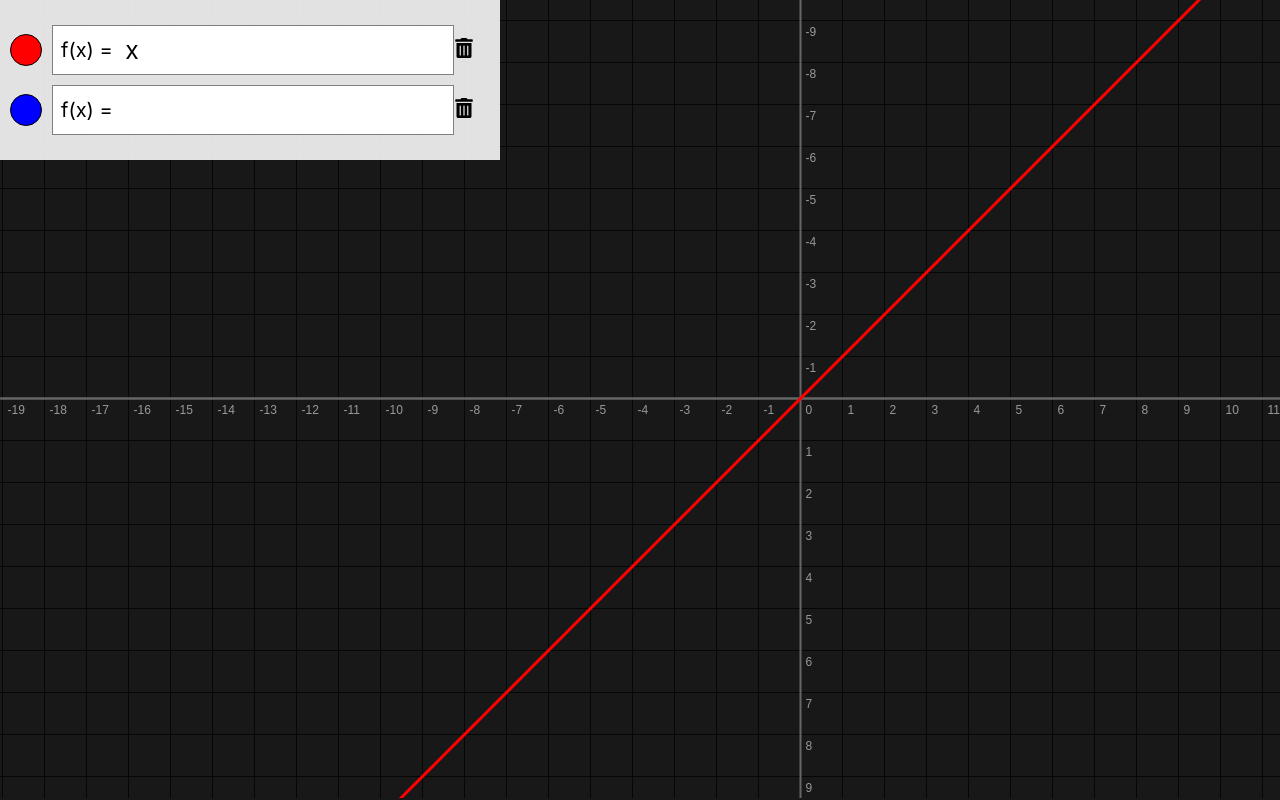
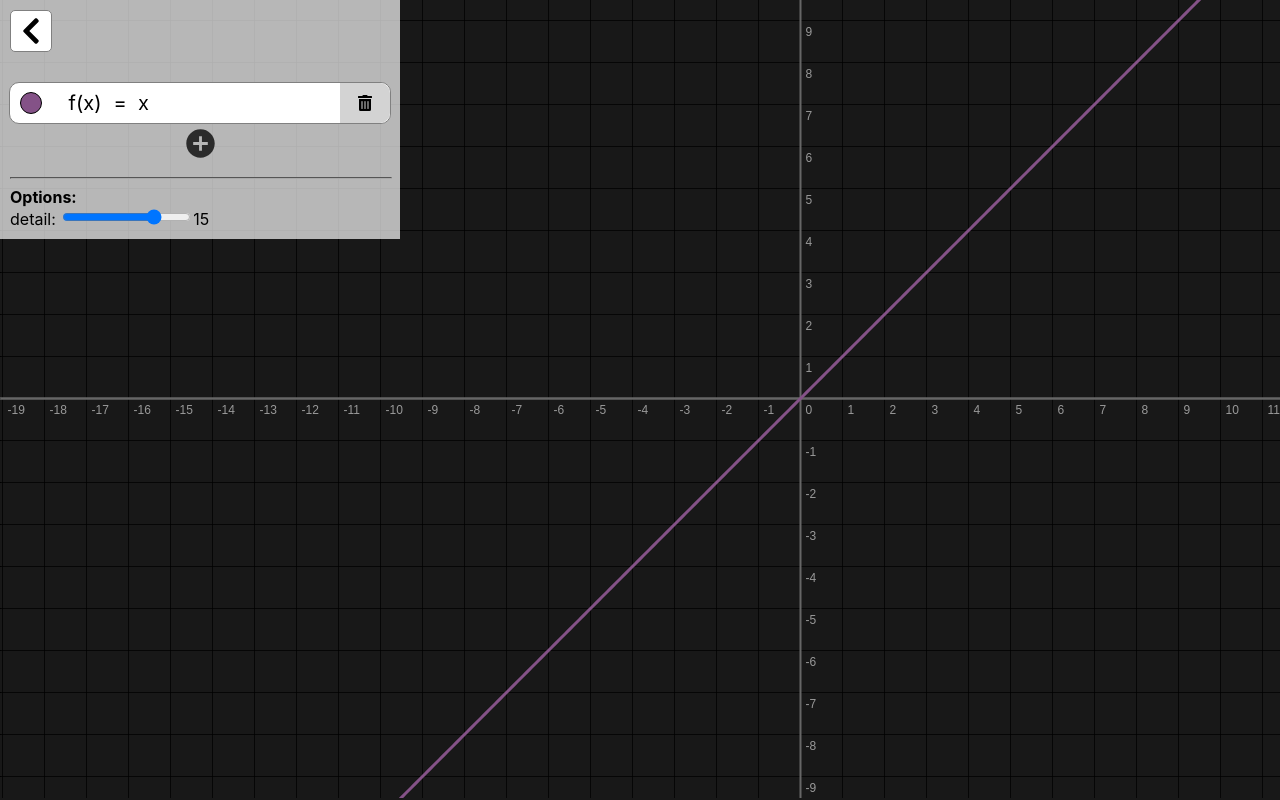
Before and after one commit to janstaffa/graph-cal, a React (Create React App) app: page / in a window 1280 px wide. Built offline with nearby package versions, Linux system fonts and the light colour scheme.

Commit message:
added graph zooming + updated ui

```diff
--- a/src/components/Canvas.tsx
+++ b/src/components/Canvas.tsx
@@ -1,24 +1,37 @@
-import { useEffect, useRef, useState } from "react";
-import { Graph } from "../graph";
-import { getObjectFitSize } from "../utils/getObjectFitSize";
-import { randomRGBColor } from "../utils/random";
-import { FaTrashAlt } from "react-icons/fa";
+import { useEffect, useRef, useState } from 'react';
+import { FaChevronLeft, FaChevronRight, FaTrashAlt } from 'react-icons/fa';
+import { IoMdAddCircle } from 'react-icons/io';
+import { Graph } from '../graph';
+import { getObjectFitSize } from '../utils/getObjectFitSize';
+import { randomRGBColor } from '../utils/random';
 export interface CanvasProps {}
 
 interface GraphInput {
   expression: string;
   color: string;
 }
+
+const ZOOM_STEP = 3;
+const MAX_ZOOM = {
+  MAX: 200,
+  MIN: 10,
+};
 const Canvas: React.FC<CanvasProps> = () => {
   const canvas = useRef<HTMLCanvasElement>(null);
-  const [currentExpression, setCurrentExpression] = useState<string>("");
   const graph = useRef<Graph>();
   const [graphInputs, setGraphInputs] = useState<GraphInput[]>([
-    { expression: "x", color: "#f00" },
-    { expression: "", color: "#00f" },
+    { expression: 'x', color: randomRGBColor() },
   ]);
   const graphInputsRef = useRef<GraphInput[]>(graphInputs);
   graphInputsRef.current = graphInputs;
+
+  const addGraphRef = useRef<HTMLDivElement>(null);
+
+  const [toolboxOpen, setToolBoxOpen] = useState<boolean>(true);
+
+  const [graphDetail, setGraphDetail] = useState<number>(15);
+  const graphDetailRef = useRef<number>(graphDetail);
+  graphDetailRef.current = graphDetail;
 
   useEffect(() => {
     if (!canvas.current) return;
@@ -32,94 +45,148 @@ const Canvas: React.FC<CanvasProps> = () => {
 
     canvas.current.width = dimensions.width;
     canvas.current.height = dimensions.height;
-    graph.current = new Graph(canvas.current, 20);
+    graph.current = new Graph(canvas.current);
 
     graph.current.initialize();
 
     let dragging = false;
-    canvas.current.addEventListener("mousedown", (e) => {
+    canvas.current.addEventListener('mousedown', (e) => {
       dragging = true;
     });
 
     const stopDrag = () => {
       dragging = false;
-      canvas.current?.classList.remove("dragging");
+      canvas.current?.classList.remove('dragging');
     };
-    canvas.current.addEventListener("mouseup", stopDrag);
-    canvas.current.addEventListener("mouseleave", stopDrag);
+    canvas.current.addEventListener('mouseup', stopDrag);
+    canvas.current.addEventListener('mouseleave', stopDrag);
 
-    canvas.current.addEventListener("mousemove", (e) => {
+    canvas.current.addEventListener('mousemove', (e) => {
       if (!dragging || !graph.current) return;
 
-      canvas.current?.classList.add("dragging");
-      graph.current.moveGraph(e.movementX, e.movementY);
+      canvas.current?.classList.add('dragging');
+      graph.current.transformGraph({
+        xDelta: e.movementX,
+        yDelta: e.movementY,
+        points: graphDetailRef.current,
+      });
     });
-    canvas.current.addEventListener("wheel", () => {
-      console.log("scrolling");
+    canvas.current.addEventListener('wheel', (e: WheelEvent) => {
+      if (!graph.current) return;
+      let zoomDelta = 0;
+      if (e.deltaY < 0) {
+        if (graph.current.squareSize + ZOOM_STEP > MAX_ZOOM.MAX) return;
+        zoomDelta = ZOOM_STEP;
+      } else {
+        if (graph.current.squareSize - ZOOM_STEP < MAX_ZOOM.MIN) return;
+        zoomDelta = -ZOOM_STEP;
+      }
+      graph.current.transformGraph({
+        xDelta: 0,
+        yDelta: 0,
+        zoomDelta: zoomDelta,
+        points: graphDetailRef.current,
+      });
     });
-    //  canvas.current.addEventListener('mousewheel', (e: WheelEvent) => {
-    //    // e.preventDefault();
-    //    // if (e.wheelDelta < 0) {
-    //    //   unzoom();
-    //    // } else {
-    //    //   zoom();
-    //    // }
-    //  });
   }, []);
 
   useEffect(() => {
     if (!graph.current) return;
     graph.current.clearGraph();
-    for (const input of graphInputs) {
-      graph.current.drawGraph(input.expression, input.color);
+    for (const { expression, color } of graphInputs) {
+      graph.current.drawGraph(expression, color, graphDetail);
     }
-  }, [graphInputs]);
+
+    if (graphInputs.filter((graph) => graph.expression === '').length > 0) {
+      addGraphRef.current?.classList.add('banned');
+    } else {
+      addGraphRef.current?.classList.remove('banned');
+    }
+  }, [graphInputs, graphDetail]);
+
   const addGraph = () => {
-    console.log("called");
+    if (
+      graphInputsRef.current.filter((graph) => graph.expression === '').length >
+      0
+    )
+      return;
     const newGraphInput: GraphInput = {
       color: randomRGBColor(),
-      expression: "",
+      expression: '',
     };
     setGraphInputs([...graphInputsRef.current, newGraphInput]);
   };
+
+  // TODO: store graph data in URL
   return (
     <div>
-      <div className="toolbox">
+      <div
+        className="toolbox-control"
+        onClick={() => setToolBoxOpen(!toolboxOpen)}
+      >
+        {toolboxOpen ? <FaChevronLeft /> : <FaChevronRight />}
+      </div>
+      <div
+        className="toolbox"
+        style={{ visibility: toolboxOpen ? 'visible' : 'hidden' }}
+      >
+        {/* <h1>Graph-cal</h1> */}
         {graphInputs.map((graphInput, idx) => (
-          <div className="expression-input" key={idx}>
+          <div className="graph-input" key={idx}>
             <div
               className="color-code"
               style={{ backgroundColor: graphInput.color }}
             ></div>
-            <label>f(x) = </label>
+            <div className="graph-info">
+              <span>f(x)</span> =
+            </div>
             <input
               type="text"
               value={graphInput.expression}
               onChange={(e) => {
                 const updatedGraphInputs = [...graphInputs];
                 const thisGraph = updatedGraphInputs[idx];
-                const newGraphInput: GraphInput = {
-                  color: randomRGBColor(),
-                  expression: "",
-                };
                 updatedGraphInputs[idx] = {
                   ...thisGraph,
                   expression: e.target.value,
                 };
-                if (idx === graphInputs.length - 1) {
-                  if (thisGraph.expression === "" && e.target.value !== "") {
-                    updatedGraphInputs.push(newGraphInput);
-                  }
-                }
 
                 setGraphInputs(updatedGraphInputs);
               }}
             />
-            <div className="remove">
+            <div
+              className="remove"
+              onClick={() => {
+                const updatedGraphInputs = [...graphInputs];
+                updatedGraphInputs.splice(idx, 1);
+
+                setGraphInputs(updatedGraphInputs);
+              }}
+            >
               <FaTrashAlt />
             </div>
           </div>
         ))}
+        <div className="add-graph" onClick={addGraph} ref={addGraphRef}>
+          <IoMdAddCircle />
+        </div>
+        <hr />
+        <div className="toolbox-options">
+          <div>
+            <b>Options:</b>
+          </div>
+          <div>
+            <label>detail: </label>
+            <input
+              type="range"
+              min={1}
+              max={20}
+              value={graphDetail}
+              onChange={(e) => setGraphDetail(parseInt(e.target.value))}
+            />
+            {graphDetail}
+          </div>
+        </div>
       </div>
       <canvas id="graph" ref={canvas}></canvas>;
     </div>
--- a/src/graph.ts
+++ b/src/graph.ts
@@ -1,8 +1,8 @@
-import { Parser } from "expr-eval";
+import { Parser } from 'expr-eval';
 
-const SQUARE_BORDER_COLOR = "#000";
-const AXIS_COLOR = "#666";
-const DEFAULT_POINTS_PER_SQUARE = 5;
+const SQUARE_BORDER_COLOR = '#000';
+const AXIS_COLOR = '#666';
+const DEFAULT_POINTS_PER_SQUARE = 20;
 
 export interface Point {
   x: number;
@@ -15,8 +15,6 @@ export interface GraphFunction {
 }
 export class Graph {
   private ctx: CanvasRenderingContext2D | null = null;
-  // TODO: remove squaresInQuadron vvv
-  readonly squaresInQuadron: number = 0;
   private _squareSize: number = 42;
   private center: Point | null = null;
   private quadrons: { width: number; height: number }[] | null = [];
@@ -25,11 +23,10 @@ export class Graph {
   get squareSize() {
     return this._squareSize;
   }
-  constructor(canvas: HTMLCanvasElement, squaresInQuadron: number = 10) {
-    const ctx = canvas.getContext("2d");
+  constructor(canvas: HTMLCanvasElement) {
+    const ctx = canvas.getContext('2d');
     ctx?.translate(0.5, 0.5);
     this.ctx = ctx;
-    this.squaresInQuadron = squaresInQuadron;
   }
 
   initialize = () => {
@@ -60,30 +57,20 @@ export class Graph {
 
     return [
       {
-        width: centerY > 0 && centerX > 0 ? quadronWidths.negative : 0,
-        height: centerY > 0 && centerX > 0 ? quadronHeights.positive : 0,
+        width: centerX > 0 ? quadronWidths.negative : 0,
+        height: centerY > 0 ? quadronHeights.positive : 0,
       },
       {
-        width:
-          centerY > 0 && centerX < canvasWidth ? quadronWidths.positive : 0,
-        height:
-          centerY > 0 && centerX < canvasWidth ? quadronHeights.positive : 0,
+        width: centerX < canvasWidth ? quadronWidths.positive : 0,
+        height: centerY > 0 ? quadronHeights.positive : 0,
       },
       {
-        width:
-          centerX > 0 && centerY < canvasHeight ? quadronWidths.negative : 0,
-        height:
-          centerX > 0 && centerY < canvasHeight ? quadronHeights.negative : 0,
+        width: centerX > 0 ? quadronWidths.negative : 0,
+        height: centerY < canvasHeight ? quadronHeights.negative : 0,
       },
       {
-        width:
-          centerX < canvasWidth && centerY < canvasHeight
-            ? quadronWidths.positive
-            : 0,
-        height:
-          centerX < canvasWidth && centerY < canvasHeight
-            ? quadronHeights.negative
-            : 0,
+        width: centerX < canvasWidth ? quadronWidths.positive : 0,
+        height: centerY < canvasHeight ? quadronHeights.negative : 0,
       },
     ];
   };
@@ -148,18 +135,16 @@ export class Graph {
     this.ctx.lineTo(center.x, this.ctx.canvas.height);
     this.ctx.stroke();
 
-    this.ctx.font = "12px sans-serif";
-    this.ctx.fillStyle = "#999";
+    this.ctx.font = '12px sans-serif';
+    this.ctx.fillStyle = '#999';
     for (let i = -this.quadrons[0].width; i < this.quadrons[1].width; i++) {
       const realPos = this.center.x + i * this.squareSize;
       this.ctx.fillText(i.toString(), realPos + 5, center.y + 15);
     }
-    for (let i = -this.quadrons[0].height; i < this.quadrons[3].height; i++) {
+    for (let i = -this.quadrons[3].height; i < this.quadrons[0].height; i++) {
       if (i === 0) continue;
-      const realPos = this.center.y + i * this.squareSize;
+      const realPos = this.center.y - i * this.squareSize;
       this.ctx.fillText(i.toString(), center.x + 5, realPos + 15);
-      //this.ctx.fillRect(realPos, center.y - 5, 1.5, 10);
-      //this.ctx.fillRect(center.x - 5, realPos, 10, 1.5);
     }
     return true;
   };
@@ -181,17 +166,23 @@ export class Graph {
   private getPointsFromExpression = (expression: string, points: number) => {
     if (!this.quadrons) return null;
     const functionData: Point[] = [];
-    for (let i = -this.quadrons[0].width; i < this.quadrons[1].width; i++) {
+    const negativeWidth = Math.max(
+      this.quadrons[0].width,
+      this.quadrons[2].width
+    );
+    const positiveWidth = Math.max(
+      this.quadrons[1].width,
+      this.quadrons[3].width
+    );
+    for (let i = -negativeWidth; i < positiveWidth; i++) {
       const step = 1 / points;
       for (let j = 0; j < 1; j += step) {
         const x = i + j;
         // f(x) = x
         try {
           const y = Parser.evaluate(expression, { x });
-          if (y < this.squareSize * (this.squaresInQuadron * 2)) {
-            // y: -y to invert x axis
-            functionData.push({ x, y: -y });
-          }
+          // y: -y to invert x axis
+          functionData.push({ x, y: -y });
         } catch (e) {}
       }
     }
@@ -216,19 +207,31 @@ export class Graph {
     this.initialize();
     return true;
   };
-  moveGraph = (x: number, y: number) => {
+  transformGraph = ({
+    xDelta,
+    yDelta,
+    zoomDelta = 0,
+    points = DEFAULT_POINTS_PER_SQUARE,
+  }: {
+    xDelta: number;
+    yDelta: number;
+    zoomDelta?: number;
+    points?: number;
+  }) => {
     if (!this.ctx || !this.center) return false;
     this.center = {
-      x: this.center.x + x,
-      y: this.center.y + y,
+      x: this.center.x + xDelta,
+      y: this.center.y + yDelta,
     };
+
+    this._squareSize = this.squareSize + zoomDelta;
     this.ctx.clearRect(0, 0, this.ctx.canvas.width, this.ctx.canvas.height);
     this.drawGrid(this.center);
     this.drawAxis(this.center);
     for (const graph of this.graphs) {
       const functionData = this.getPointsFromExpression(
         graph.expression,
-        DEFAULT_POINTS_PER_SQUARE
+        points
       );
       if (!functionData) return false;
       const updatedGraph: GraphFunction = {
--- a/src/styles/index.css
+++ b/src/styles/index.css
@@ -1,7 +1,7 @@
 body {
   margin: 0;
-  font-family: -apple-system, BlinkMacSystemFont, "Segoe UI", "Roboto", "Oxygen",
-    "Ubuntu", "Cantarell", "Fira Sans", "Droid Sans", "Helvetica Neue",
+  font-family: -apple-system, BlinkMacSystemFont, 'Segoe UI', 'Roboto', 'Oxygen',
+    'Ubuntu', 'Cantarell', 'Fira Sans', 'Droid Sans', 'Helvetica Neue',
     sans-serif;
   background-color: #181818;
   width: 100vw;
@@ -33,65 +33,120 @@ canvas#graph.dragging {
 }
 .toolbox {
   position: absolute;
-  bottom: top;
+  top: 0;
   left: 0;
-  width: 500px;
+  width: 400px;
   height: auto;
-  background-color: #ffffffdf;
+  background-color: #ffffffaf;
   display: flex;
   flex-direction: column;
   align-items: center;
   justify-content: center;
-  padding: 20px 10px;
+  padding: 80px 10px 10px 10px;
   box-sizing: border-box;
   z-index: 10;
 }
-.expression-input {
+.graph-input {
+  height: auto;
   width: 100%;
-  font-size: 20px;
-  height: 50px;
   display: flex;
   flex-direction: row;
   align-items: center;
-  margin: 5px 0;
+  justify-content: space-between;
+  margin: 2px 0;
+
+  height: 40px;
+  background-color: white;
+  border: 1px solid gray;
+  border-radius: 10px;
 }
 
 .color-code {
-  --radius: 15px;
+  --radius: 10px;
   width: calc(2 * var(--radius));
   height: calc(2 * var(--radius));
-  background-color: red;
   border-radius: 50%;
   border: 1px solid black;
-  margin-right: 10px;
+  margin: 0 10px;
 }
-.expression-input label {
+.graph-input .graph-info {
   display: block;
   background-color: white;
   box-sizing: border-box;
   border-width: 1px 0 1px 1px;
-  border-style: solid;
+  /* border-style: solid; */
   border-color: gray;
   height: 100%;
+  padding-left: 10px;
+  min-width: max-content;
   display: flex;
-  flex-direction: column;
-  justify-content: center;
-  padding: 0 8px;
+  flex-direction: row;
+  align-items: center;
+  font-size: 20px;
 }
-.expression-input input {
+
+.graph-input .graph-info span {
+  width: 45px;
+}
+.graph-input input {
+  font-size: 20px;
   box-sizing: border-box;
   padding: 5px;
   outline: none;
   height: 100%;
-  border-width: 1px 1px 1px 0;
-  font-size: 25px;
+  width: 200px;
+  /* border-width: 1px 1px 1px 0; */
   font-family: Arial, Helvetica, sans-serif;
-  border-style: solid;
-  border-color: gray;
+  /* border-style: solid; */
+  border: none;
+  /* border-color: gray; */
   border-left: none;
 }
 
 .add-graph {
+  font-size: 35px;
+  cursor: pointer;
+  color: #2b2b2b;
+}
+
+.add-graph.banned {
+  opacity: 0.5;
+  cursor: default;
+}
+.remove {
+  height: 100%;
+  width: 50px;
+  display: flex;
+  flex-direction: column;
+  justify-content: center;
+  align-items: center;
+  border-radius: 0 10px 10px 0;
+  background-color: lightgray;
+  cursor: pointer;
+  color: black;
+}
+
+.toolbox-control {
+  position: absolute;
+  top: 10px;
+  left: 10px;
+  display: flex;
+  flex-direction: column;
+  justify-content: center;
+  align-items: center;
+  background-color: white;
+  border: 1px solid gray;
+  padding: 5px;
+  border-radius: 5px;
+  z-index: 100;
+  cursor: pointer;
+  font-size: 30px;
+}
+.toolbox-options {
   width: 100%;
-  font-size: 35px;
 }
+
+hr {
+  border-color: darkgray;
+  width: 100%;
+}
```
